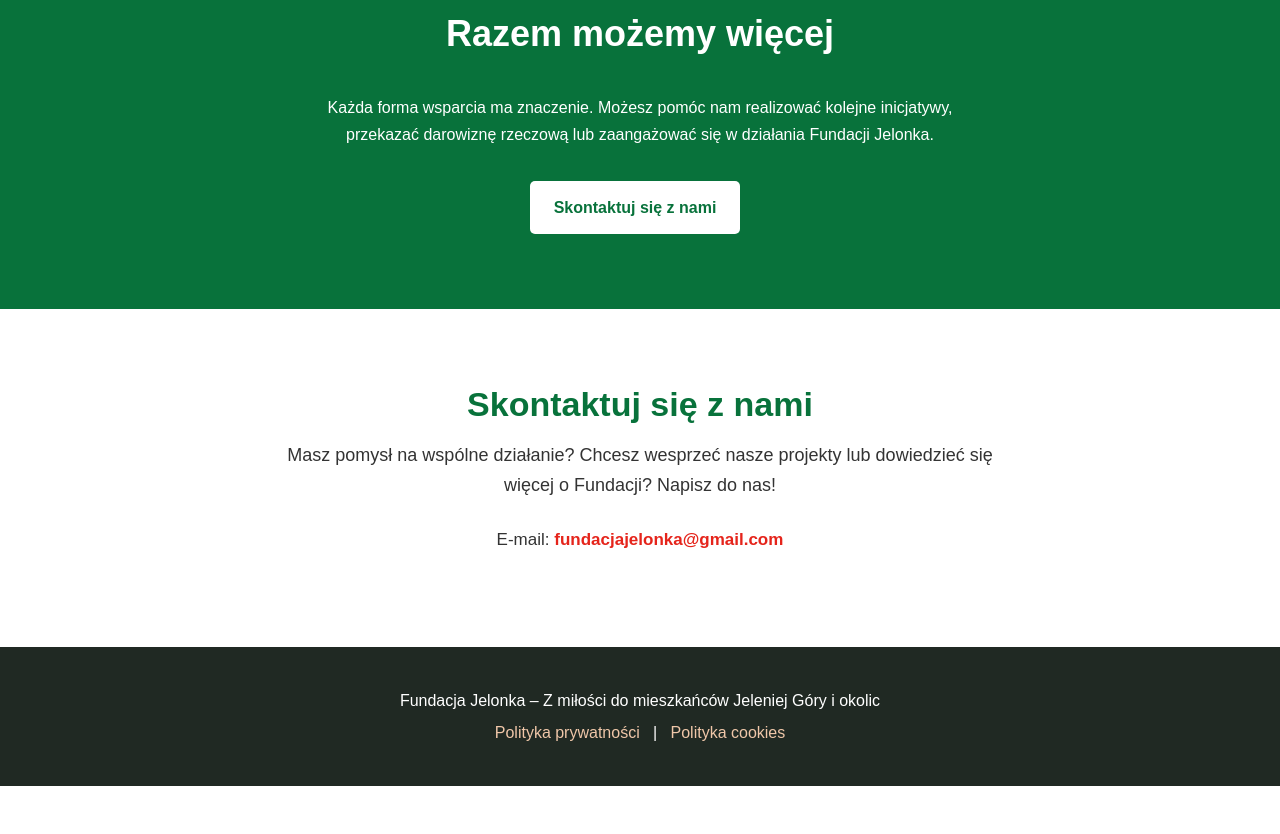
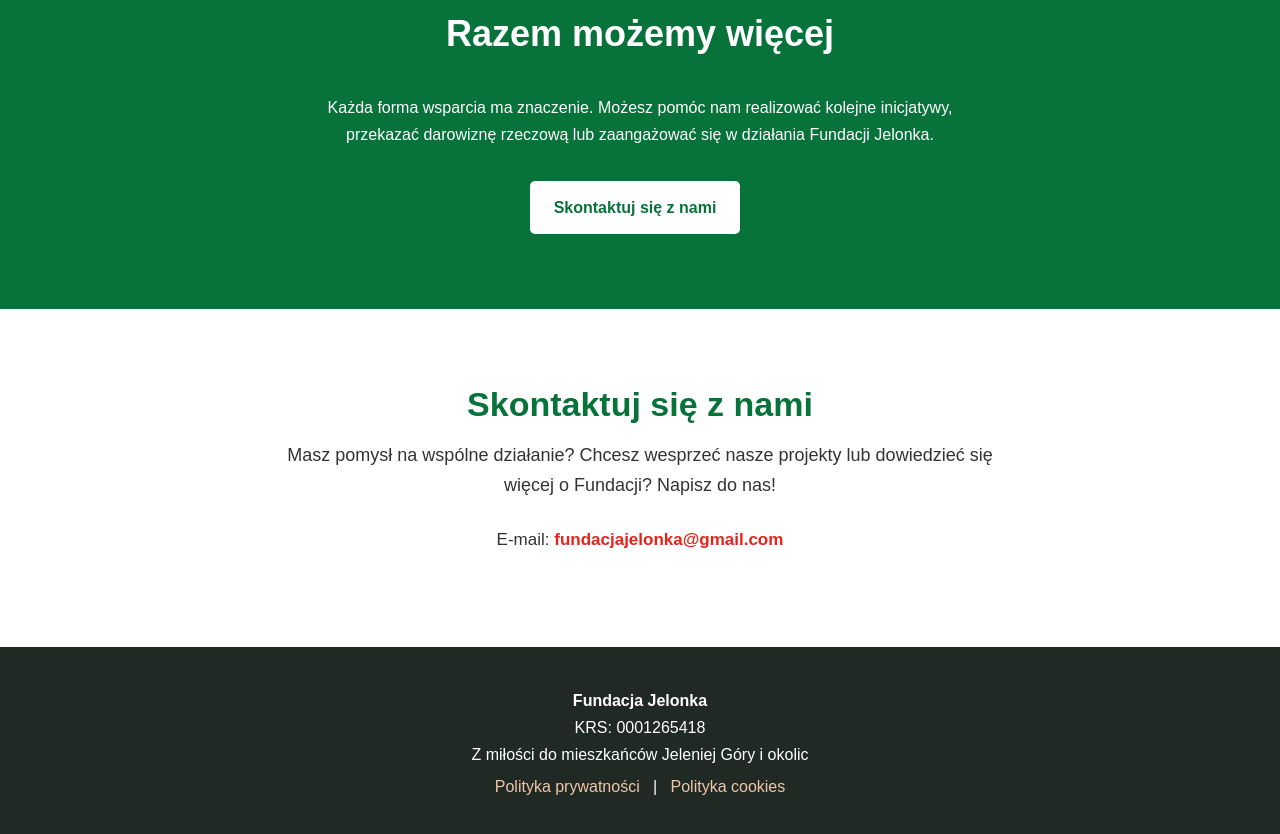
Before and after one commit to fundacjajelonka/fundacja-jelonka, a plain HTML site: page index.html in a window 1280 px wide. Shown: the part 2751-3585 px from the top of the page. Before the commit the page ends 3537 px from the top, so only its background shows below. Drawn offline with Linux system fonts and the light colour scheme.

Commit message:
Update index.html

```diff
--- a/index.html
+++ b/index.html
@@ -638,10 +638,13 @@ footer a:hover {
 
 <!-- STOPKA -->
 
+
 <footer>
 
   <p>
-    Fundacja Jelonka – Z miłości do mieszkańców
+    <strong>Fundacja Jelonka</strong><br>
+    KRS: 0001265418<br>
+    Z miłości do mieszkańców
     Jeleniej Góry i okolic
   </p>
 
@@ -659,5 +662,6 @@ footer a:hover {
 
 </footer>
 
+
 </body>
 </html>
```
